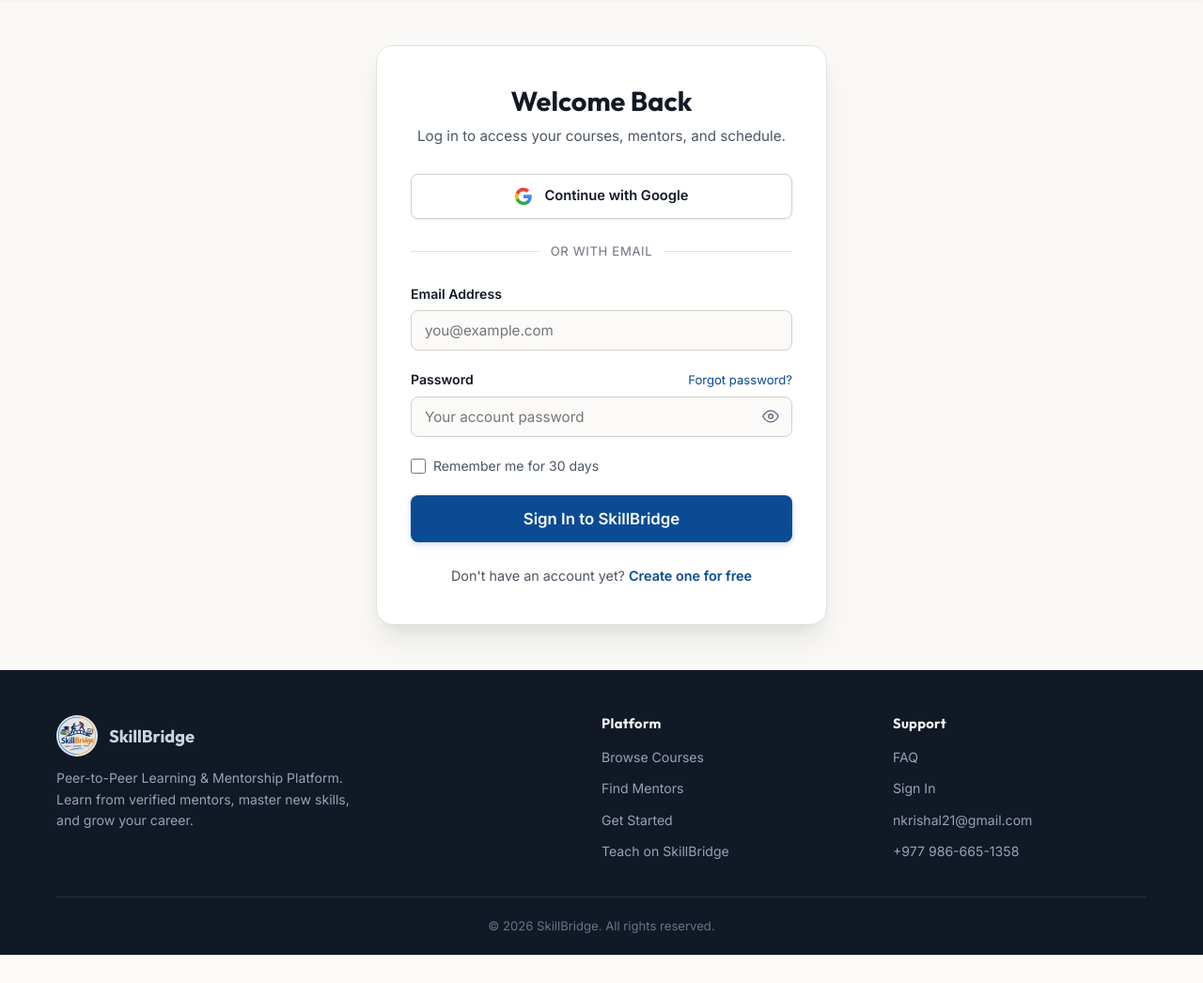
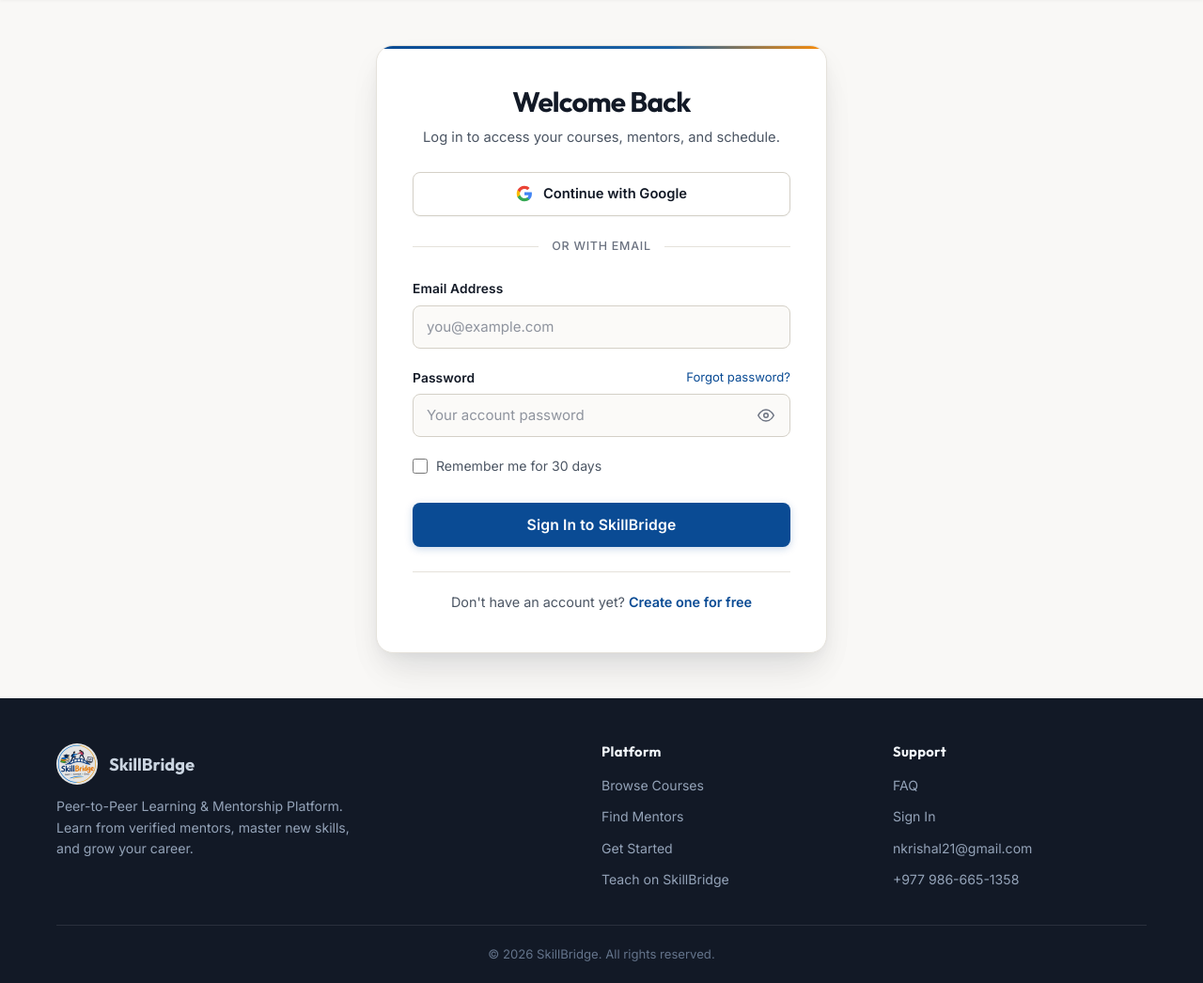
Before and after one commit to nkrishal21-hash/SkillBridge, a Flask app: page /auth/login in a window 1280 px wide. Shown: the part 73-1119 px from the top of the page at 94% size. Before the commit the page ends 1089 px from the top, so only its background shows below. Run offline with Flask 3, Linux system fonts and the light colour scheme; some libraries are stand-ins or nearby versions.

Commit message:
style: polish login page visual design

```diff
--- a/app/static/css/style.css
+++ b/app/static/css/style.css
@@ -589,24 +589,45 @@ a:hover {
   background: var(--bg-surface);
   border: 1px solid var(--border-subtle);
   border-radius: var(--radius-xl);
-  box-shadow: var(--shadow-xl);
-  padding: 40px 36px;
-  transition: all var(--transition-normal);
+  box-shadow: 0 4px 12px -2px rgba(18, 25, 38, 0.04), 0 16px 32px -4px rgba(18, 25, 38, 0.08), 0 28px 48px -12px rgba(18, 25, 38, 0.06);
+  padding: 42px 38px;
+  transition: box-shadow var(--transition-normal);
+}
+
+.auth-page .auth-card {
+  position: relative;
+  overflow: hidden;
+}
+
+.auth-page .auth-card::before {
+  content: '';
+  position: absolute;
+  top: 0;
+  left: 0;
+  right: 0;
+  height: 3px;
+  background: linear-gradient(90deg, var(--primary) 0%, var(--secondary) 65%, var(--accent) 100%);
 }
 
 .auth-header {
   text-align: center;
-  margin-bottom: 28px;
+  margin-bottom: 26px;
 }
 
 .auth-header h1 {
-  font-size: 1.8rem;
+  font-family: var(--font-heading);
+  font-size: 1.85rem;
+  font-weight: 700;
+  color: var(--text-primary);
+  letter-spacing: -0.025em;
+  line-height: 1.2;
   margin-bottom: 8px;
 }
 
 .auth-header p {
   color: var(--text-secondary);
-  font-size: 0.95rem;
+  font-size: 0.92rem;
+  line-height: 1.5;
 }
 
 /* Form Groups */
@@ -614,31 +635,47 @@ a:hover {
   margin-bottom: 20px;
 }
 
+.auth-card .form-group:has(.form-check) {
+  margin-bottom: 24px;
+}
+
 .form-label {
   display: block;
-  font-size: 0.88rem;
+  font-size: 0.86rem;
   font-weight: 600;
   color: var(--text-primary);
-  margin-bottom: 6px;
+  margin-bottom: 7px;
+  letter-spacing: 0.01em;
 }
 
 .form-control {
   width: 100%;
   padding: 11px 14px;
   font-family: var(--font-sans);
-  font-size: 0.95rem;
+  font-size: 0.94rem;
+  line-height: 1.45;
   border: 1.5px solid var(--border-input);
   border-radius: var(--radius-md);
   background: var(--bg-input);
   color: var(--text-primary);
-  transition: all var(--transition-fast);
+  transition: border-color var(--transition-fast), background-color var(--transition-fast), box-shadow var(--transition-fast);
+}
+
+.form-control::placeholder {
+  color: var(--text-muted);
+  opacity: 0.75;
+}
+
+.form-control:hover:not(:focus) {
+  border-color: #b8b2a5;
+  background: #ffffff;
 }
 
 .form-control:focus {
   outline: none;
   background: #ffffff;
   border-color: var(--primary);
-  box-shadow: 0 0 0 3px var(--primary-glow);
+  box-shadow: 0 0 0 3.5px var(--primary-glow);
 }
 
 .form-error {
@@ -650,15 +687,34 @@ a:hover {
   gap: 4px;
 }
 
+.password-toggle-btn {
+  width: 32px;
+  height: 32px;
+  border-radius: var(--radius-sm);
+  transition: color var(--transition-fast), background-color var(--transition-fast);
+}
+
+.password-toggle-btn:hover {
+  color: var(--text-primary) !important;
+  background-color: var(--bg-alt) !important;
+}
+
+.password-toggle-btn:focus-visible {
+  outline: 2px solid var(--primary);
+  outline-offset: 1px;
+}
+
 .form-check {
   display: flex;
   align-items: center;
-  gap: 8px;
+  gap: 9px;
+  user-select: none;
 }
 
 .form-check input[type="checkbox"] {
   width: 16px;
   height: 16px;
+  border-radius: var(--radius-xs);
   accent-color: var(--primary);
   cursor: pointer;
 }
@@ -667,6 +723,11 @@ a:hover {
   font-size: 0.88rem;
   color: var(--text-secondary);
   cursor: pointer;
+  transition: color var(--transition-fast);
+}
+
+.form-check:hover label {
+  color: var(--text-primary);
 }
 
 /* Auth Divider */
@@ -674,11 +735,12 @@ a:hover {
   display: flex;
   align-items: center;
   text-align: center;
-  margin: 24px 0;
+  margin: 22px 0 24px;
   color: var(--text-muted);
-  font-size: 0.82rem;
+  font-size: 0.78rem;
+  font-weight: 500;
   text-transform: uppercase;
-  letter-spacing: 0.05em;
+  letter-spacing: 0.06em;
 }
 
 .auth-divider::before,
@@ -689,11 +751,11 @@ a:hover {
 }
 
 .auth-divider::before {
-  margin-right: 12px;
+  margin-right: 14px;
 }
 
 .auth-divider::after {
-  margin-left: 12px;
+  margin-left: 14px;
 }
 
 /* OAuth Buttons */
@@ -701,29 +763,100 @@ a:hover {
   display: flex;
   align-items: center;
   justify-content: center;
-  gap: 12px;
+  gap: 11px;
   width: 100%;
   padding: 11px 16px;
+  min-height: 44px;
   background: var(--bg-surface);
-  border: 1px solid var(--border-input);
+  border: 1.5px solid var(--border-input);
   border-radius: var(--radius-md);
   color: var(--text-primary);
+  font-family: var(--font-sans);
   font-weight: 600;
   font-size: 0.92rem;
   cursor: pointer;
-  transition: all var(--transition-fast);
-  box-shadow: var(--shadow-sm);
+  text-decoration: none;
+  transition: border-color var(--transition-fast), background-color var(--transition-fast), box-shadow var(--transition-fast), transform var(--transition-fast);
+  box-shadow: 0 1px 2px rgba(18, 25, 38, 0.04);
 }
 
 .btn-oauth:hover {
-  background: var(--bg-input);
-  border-color: var(--border-subtle);
+  background: #ffffff;
+  border-color: #b8b2a5;
+  color: var(--text-primary);
+  box-shadow: 0 4px 10px -2px rgba(18, 25, 38, 0.08);
   transform: translateY(-1px);
 }
 
+.btn-oauth:active {
+  transform: translateY(0);
+  box-shadow: 0 1px 2px rgba(18, 25, 38, 0.04);
+}
+
+.btn-oauth:focus-visible {
+  outline: none;
+  border-color: var(--primary);
+  box-shadow: 0 0 0 3px var(--primary-glow);
+}
+
 .oauth-icon {
-  width: 20px;
-  height: 20px;
+  width: 18px;
+  height: 18px;
+  flex-shrink: 0;
+  display: block;
+}
+
+/* Auth Card Submit Buttons */
+.auth-page .auth-card button[type="submit"].btn-block {
+  margin-top: 4px;
+  padding: 13px 24px;
+  font-size: 0.98rem;
+  font-weight: 600;
+  letter-spacing: 0.01em;
+  box-shadow: 0 2px 8px var(--primary-glow);
+  transition: transform var(--transition-fast), box-shadow var(--transition-fast), background-color var(--transition-fast);
+}
+
+.auth-page .auth-card button[type="submit"].btn-block:hover {
+  transform: translateY(-1px);
+  box-shadow: 0 6px 18px var(--primary-glow);
+}
+
+.auth-page .auth-card button[type="submit"].btn-block:active {
+  transform: translateY(0);
+  box-shadow: 0 2px 6px var(--primary-glow);
+}
+
+/* Auth Card Grounded Bottom Footer Navigation */
+.auth-page .auth-card > div:last-child {
+  margin-top: 26px !important;
+  padding-top: 20px;
+  border-top: 1px solid var(--border-subtle);
+  font-size: 0.88rem;
+  color: var(--text-secondary);
+}
+
+.auth-page .auth-card > div:last-child a {
+  color: var(--primary);
+  font-weight: 600;
+  text-decoration: none;
+  transition: color var(--transition-fast);
+}
+
+.auth-page .auth-card > div:last-child a:hover {
+  color: var(--primary-hover);
+  text-decoration: underline;
+}
+
+.auth-page .auth-card a[href*="forgot_password"] {
+  font-weight: 500;
+  text-decoration: none;
+  transition: color var(--transition-fast);
+}
+
+.auth-page .auth-card a[href*="forgot_password"]:hover {
+  color: var(--primary-hover) !important;
+  text-decoration: underline;
 }
 
 /* Role Selector Tabs */
@@ -1180,8 +1313,15 @@ a:hover {
   .hero p {
     font-size: 1.05rem;
   }
+  .auth-page {
+    padding: 32px 16px;
+  }
   .auth-card {
-    padding: 28px 20px;
+    padding: 30px 20px;
+    border-radius: var(--radius-lg);
+  }
+  .auth-header h1 {
+    font-size: 1.6rem;
   }
   .search-layout {
     grid-template-columns: 1fr !important;
```
